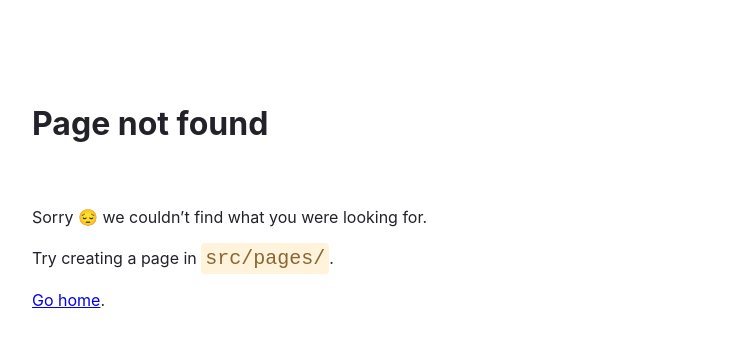
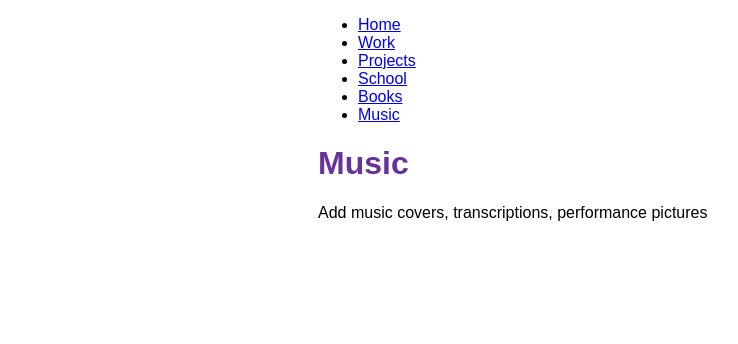
Before and after one commit to josuaaah/Personal-Website, a Gatsby site: page /music in a window 1280 px wide. Before the commit this address had no page. Shown: the whole page, without its empty margins (72-810 px from the left). Built offline with nearby package versions, Linux system fonts and the light colour scheme; Gatsby itself is replaced by a stand-in of ours.

Commit message:
Add more page skeletons

```diff
--- a/src/components/navigation.js
+++ b/src/components/navigation.js
@@ -18,7 +18,13 @@ const Navigation = () => {
           <Link to="/projects" className={navLinkText}>Projects</Link>
         </li>
         <li className={navLinkItem}>
-          <Link to="/books" className={navLinkText}>Bookworm</Link>
+          <Link to="/school" className={navLinkText}>School</Link>
+        </li>
+        <li className={navLinkItem}>
+          <Link to="/books" className={navLinkText}>Books</Link>
+        </li>
+        <li className={navLinkItem}>
+          <Link to="/music" className={navLinkText}>Music</Link>
         </li>
       </ul>
     </nav>
--- /dev/null
+++ b/src/pages/music.js
@@ -0,0 +1,13 @@
+import * as React from 'react'
+
+import Layout from '../components/layout'
+
+const MusicPage = () => {
+  return (
+    <Layout pageTitle="Music">
+      <p>Add music covers, transcriptions, performance pictures</p>
+    </Layout>
+  )
+}
+
+export default MusicPage
```
Also changed, not shown: src/pages/school.js (added, +13 -0 lines).
